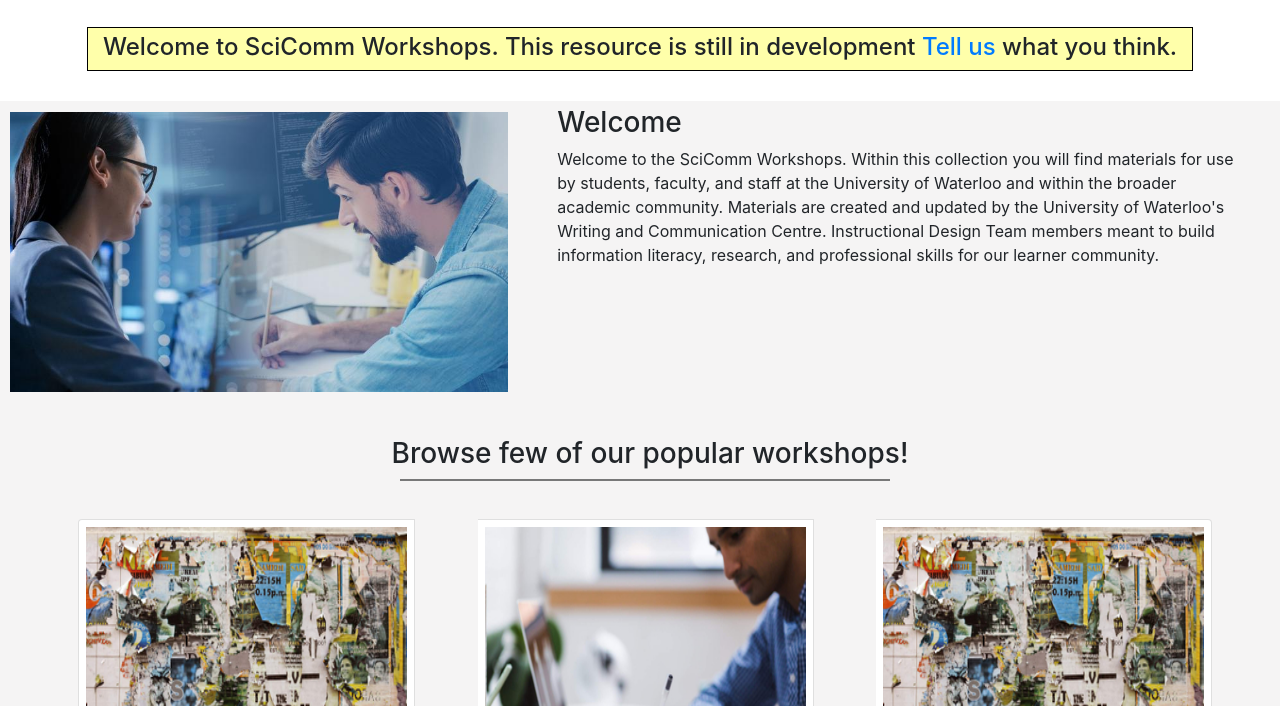
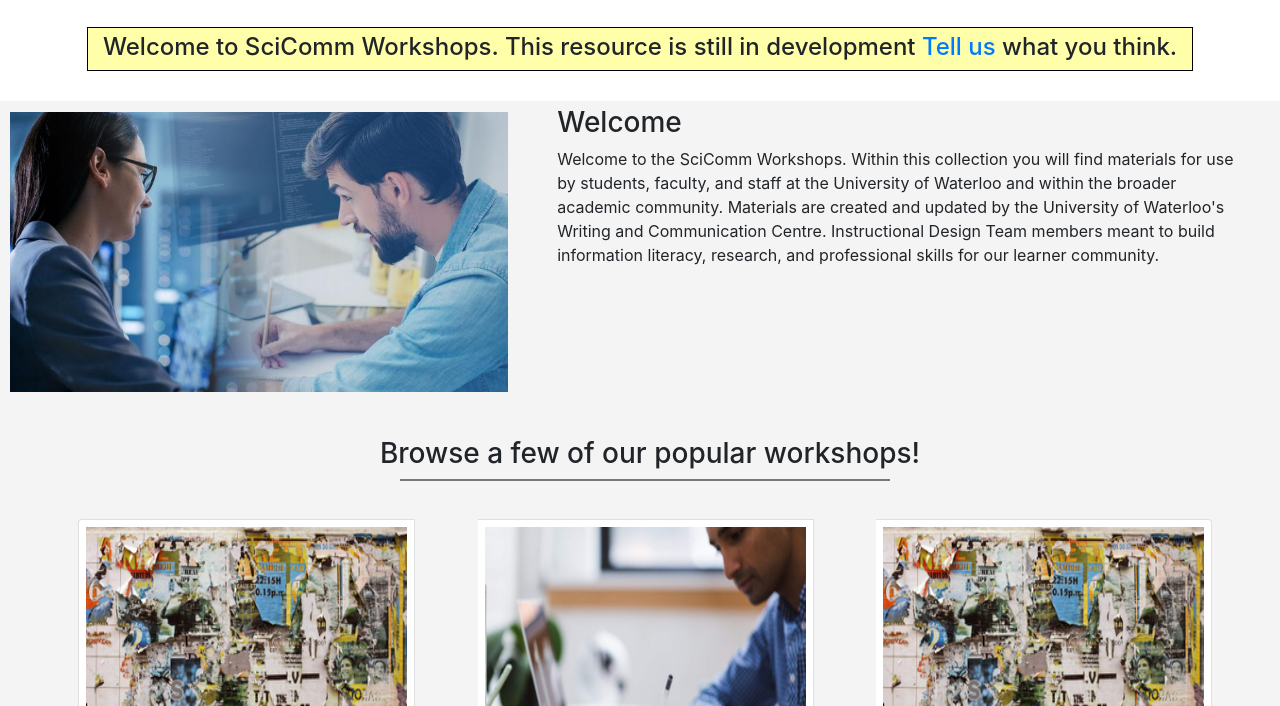
Before and after one commit to WccSciComm/WccSciComm.github.io, a plain HTML site: page index.html in a window 1280 px wide. Shown: the part 394-1100 px from the top of the page. Drawn offline with nearby package versions, Linux system fonts and the light colour scheme.

Commit message:
Update index.html

```diff
--- a/index.html
+++ b/index.html
@@ -91,7 +91,7 @@
         </div>
         <div style="margin-top: 35px;">
             <div style="margin-left: 10px; margin-top: 25px;">
-                <h3 style="text-align: center;">Browse few of our popular workshops!</h3>
+                <h3 style="text-align: center;">Browse a few of our popular workshops!</h3>
             </div>
         </div>
 
```
